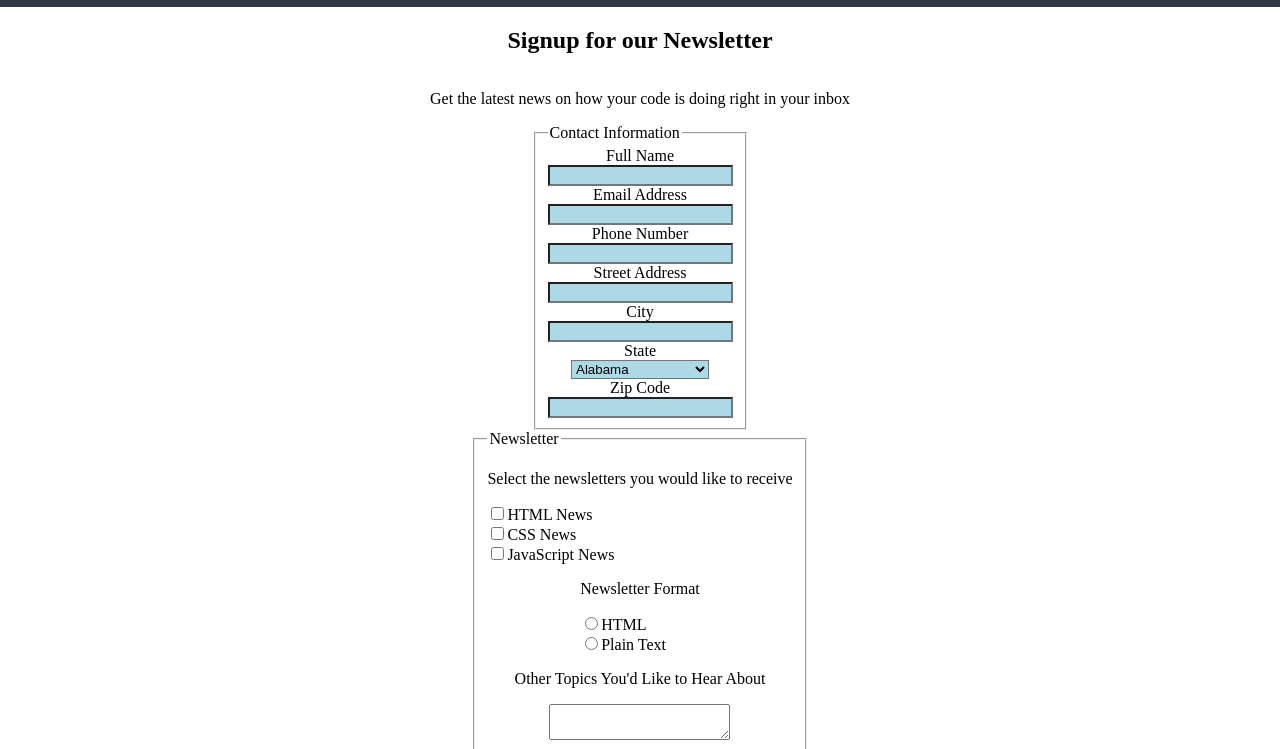
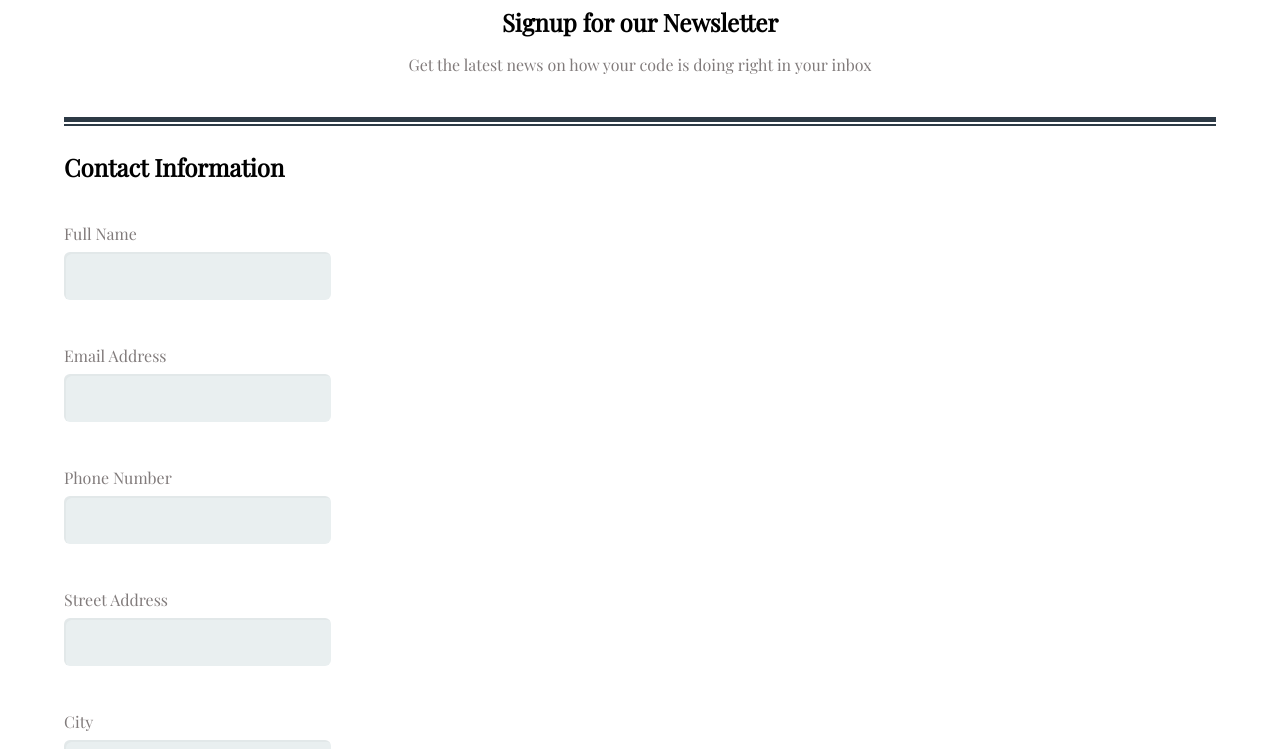
Before and after one commit to austin84/techDegreeProject_3, a plain HTML site: page index.html in a window 1280 px wide. Shown: the part 73-822 px from the top of the page. Drawn offline with nearby package versions, Linux system fonts and the light colour scheme.

Commit message:
first wave of styling

```diff
--- a/css/styles.css
+++ b/css/styles.css
@@ -1,6 +1,7 @@
 body {
   margin: 0;
   padding: 0;
+  box-sizing: border-box;
 }
 
 input,
@@ -8,13 +9,112 @@ select {
   background-color: lightblue;
 }
 
-.container{
+.newsletters,
+.sign_up,
+.format,
+.title,
+button,
+p,
+h1,
+footer {
+  font-family: 'Playfair Display', Arial, Helvetica, sans-serif;
+}
+
+h1,
+legend {
+  font-size: 1.5em;
+  font-weight: bolder;
+}
+legend {
+  padding: 25px 0;
+}
+
+h2 {
+  margin: 0;
+  font-weight: 900;
+}
+
+fieldset {
+  border: 0;
+}
+
+.title {
+  justify-content: center;
+  max-width: 90%;
+  text-align: center;
+  padding-top: 15px;
+  border-bottom: 5px solid #2D3A45;
+  margin: auto;
+}
+
+.title p {
+  margin: 0;
+  padding: 16px 8px 42px;
+  font-weight: lighter;
+  color: rgb(129, 123, 123);
+}
+
+label {
+  font-weight: lighter;
+  color: rgb(129, 123, 123);
+}
+
+.container {
   display: flex;
   flex-direction: column;
   align-items: center;
+  margin: auto;
 }
 
 .main-header {
   background-color: #2D3A45;
   color: white;
 }
+
+.form {
+  display: flex;
+  align-items: flex-start;
+  max-width: 90%;
+  margin: 2px auto;
+  border-top: 2px solid #2D3A45;
+}
+
+
+.sign_up {
+  max-width: 90%;
+  display: flex;
+  flex-direction: column;
+  justify-content: flex-start;
+  align-items: flex-start;
+  margin: 0;
+  padding: 0;
+}
+
+.sign_up label {
+  padding: 15px 0 8px;
+}
+
+input[type="text"],
+input[type="email"],
+input[type="tel"],
+select {
+  background: rgba(255,255,255,0.1);
+  border: none;
+  font-size: 1em;
+  height: auto;
+  margin: 0;
+  outline: 0;
+  padding: 15px;
+  width: 100%;
+  background-color: #e9eff0;
+  color: #8f989e;
+  box-shadow: 2px 2px 0 rgba(0,0,0,0.03) inset;
+  margin-bottom: 30px;
+  border-radius: 6px;
+}
+
+footer {
+  font-style: italic;
+  font-size: .8em;
+  padding: 15px 0 60px 0;
+}
--- a/index.html
+++ b/index.html
@@ -4,6 +4,7 @@
   <meta charset="UTF-8">
   <meta name="viewport" content="width=device-width, initial-scale=1.0">
   <link rel="stylesheet" href="css/styles.css">
+  <link href="https://fonts.googleapis.com/css?family=Playfair+Display&display=swap" rel="stylesheet">
   <title>Online Registration Form</title>
 </head>
 <body>
@@ -19,8 +20,8 @@
     </div>
   </section>
 
-  <form class="container" action="index.html" method="POST">
-    <fieldset class="container">
+  <form class="container form" action="index.html" method="POST">
+    <fieldset class="sign_up">
       <legend>Contact Information</legend>
 
       <label for="full-name">Full Name</label>
```
